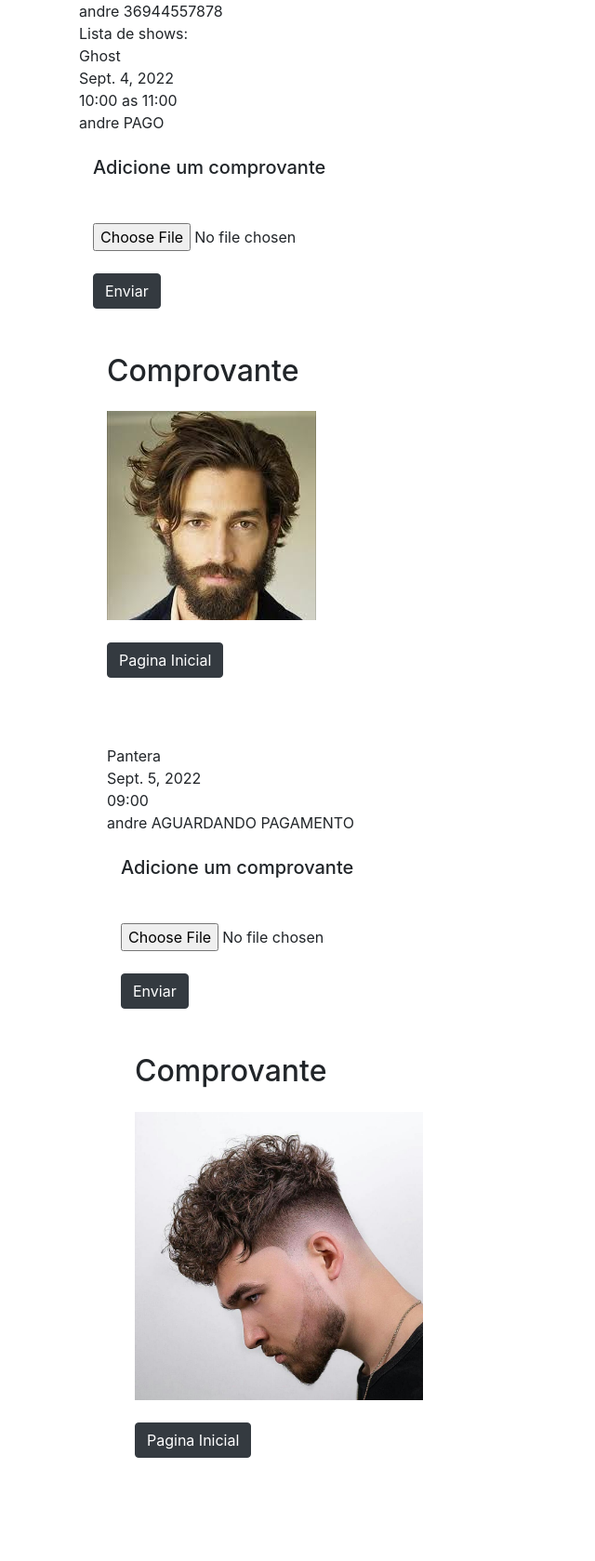
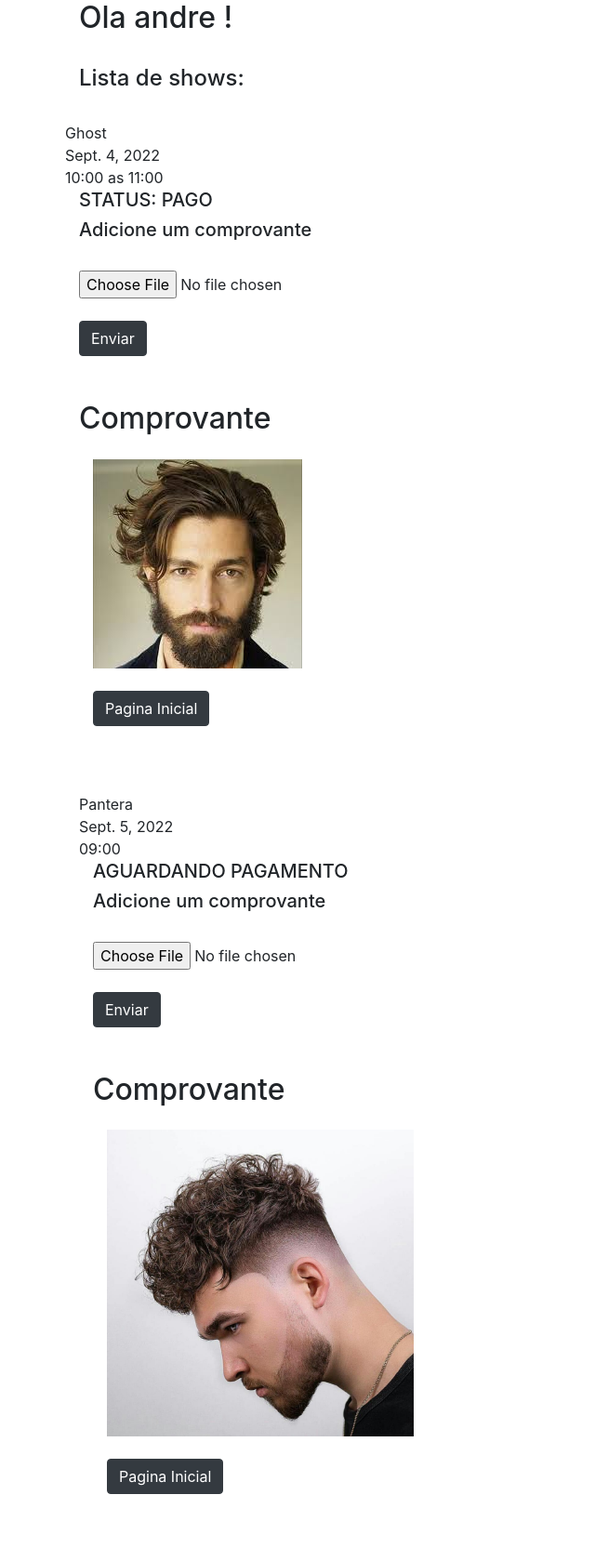
Before and after one commit to andregeraseev/hocusf, a Django app: page /dashboard in a window 1280 px wide. Shown: the part 56-1735 px from the top of the page at 93% size, without its empty margins (0-640 px from the left). Before the commit the page ends 1624 px from the top, so only its background shows below. Run offline with Django 4.2, Linux system fonts and the light colour scheme; a user stored in the database is signed in; data comes from the database, SQL or seed files in the repository.

Commit message:
comprovante 1

```diff
--- a/templates/dashboard.html
+++ b/templates/dashboard.html
@@ -4,32 +4,33 @@
 {% block content %}
 <body>
 <div class="container">
-{{ user.username }}
-{{ request.user.usuario.cpf }}<br>
-Lista de shows: <br>
+    <h2> Ola {{ user.username }} ! </h2><br>
+<!--{{ request.user.usuario.cpf }}<br>-->
+    <h4>Lista de shows:</h4> <br>
     </div>
 {% for evento in eventos %}
 
 
 <div class="container">
+    <div class="row">
 {{ evento }}<br>
 {{ evento.data_do_show }}<br>
 {{ evento.horario_do_show }}<br>
-
+</div>
 
 
 
 {% for area in evento.lista_reserva_sr.all %}
 {% if area.cpf == request.user.usuario.cpf %}
-{{ area }}
-{% if area.pagamento %} PAGO {% else %} AGUARDANDO PAGAMENTO {% endif %}
+
+{% if area.pagamento %} <h5 >STATUS: PAGO</h5> {% else %}<h5 > AGUARDANDO PAGAMENTO </h5>{% endif %}
 
 
-<div class="container">
-    <div class="row">
-        <div class="container">
+
+
+        <div class="row-6">
           <!--Simple Form-->
-          <h5 class="my-4">Adicione um comprovante</h5> <br>
+          <h5 >Adicione um comprovante</h5><br>
           <form method="post" enctype="multipart/form-data">
             {% csrf_token %}
                 <input type="hidden" name="id" value="{{ area.id }}">
@@ -37,13 +38,13 @@ Lista de shows: <br>
                 <br>
                 <button class="btn btn-dark my-4" type="submit">Enviar</button>
           </form>
-            </div>
         </div>
 
-        <div class="container">
+
+        <div class="row-6">
           <!--See Image Uploaded-->
           <h2 class="my-4">Comprovante</h2>
-          <div class="row">
+
             {% if area.comprovante %}
             <div class="col-lg-4 col-md-6 col-sm-12 pb-4">
               <img src="{{ area.comprovante.url }}" class="img-fluid">
@@ -53,8 +54,8 @@ Lista de shows: <br>
             <p>Sem comprovante.</p>
             {% endif %}
           </div>
-        </div>
-        </div>
+
+
 
 {% endif %}
 {% endfor %}<br>
```
